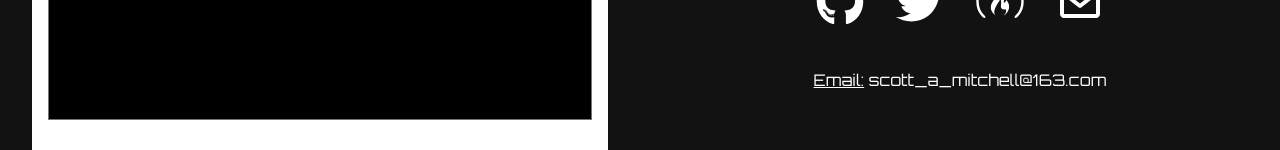
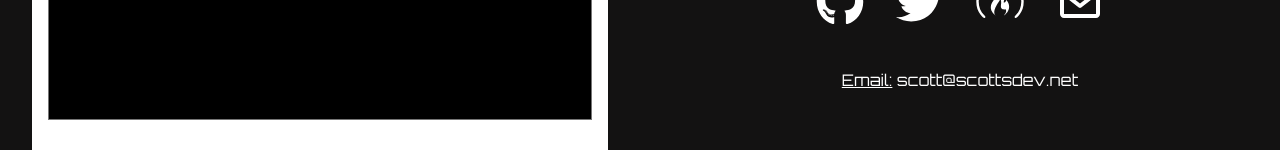
Before and after one commit to scott-a-m/scottsdev, a React (Create React App) app: page / in a window 1280 px wide. Shown: the part 4286-4436 px from the top of the page. Built offline with nearby package versions, Linux system fonts and the light colour scheme.

Commit message:
updated contact details

```diff
--- a/src/components/Contact/Contact.jsx
+++ b/src/components/Contact/Contact.jsx
@@ -87,7 +87,7 @@
           <div>
             <p>
               <span className="contact-subheading">Email:</span>{" "}
-              scott_a_mitchell@163.com
+              scott@scottsdev.net
             </p>
           </div>
         </div>
--- a/src/data/social-icons.jsx
+++ b/src/data/social-icons.jsx
@@ -24,7 +24,7 @@
   {
     id: 4,
     text: "Email",
-    url: "mailto:scott_a_mitchell@163.com",
+    url: "mailto:scott@scottsdev.net",
     icon: <BiEnvelope />,
   },
 
```
